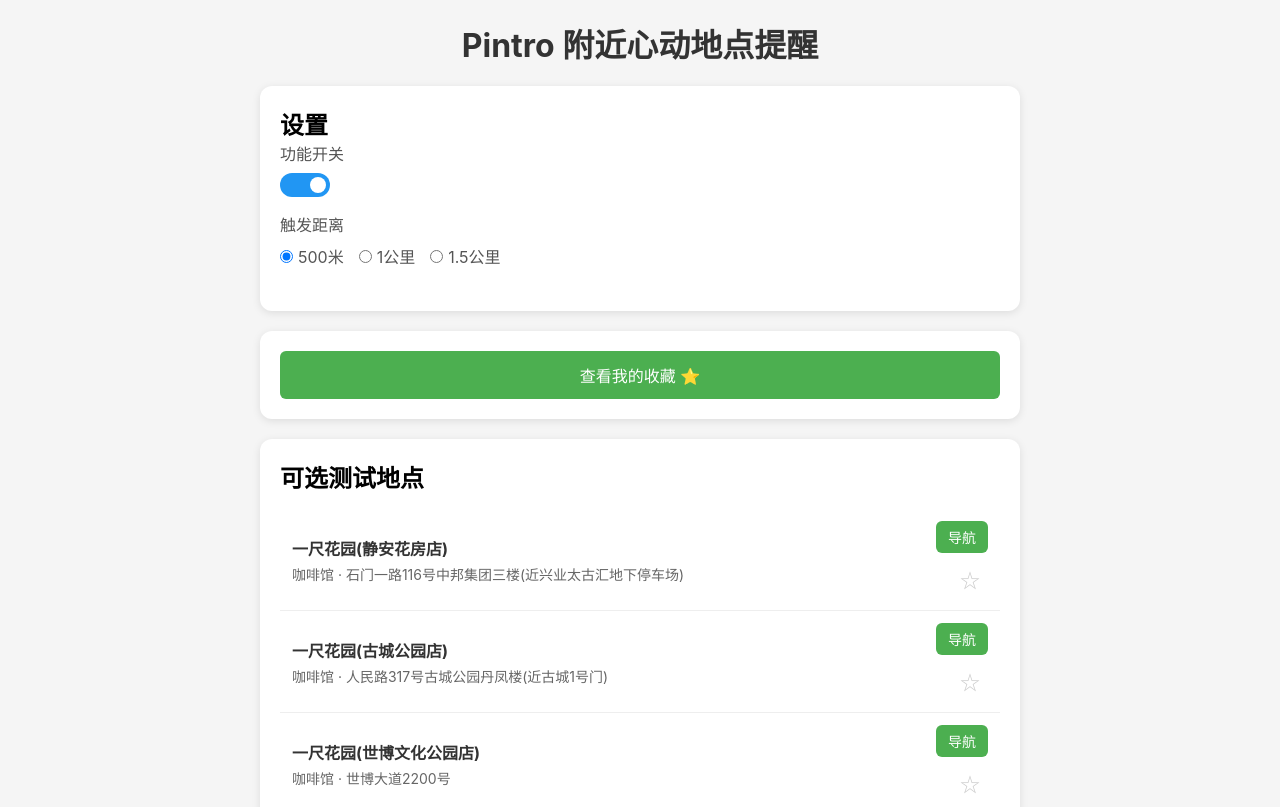
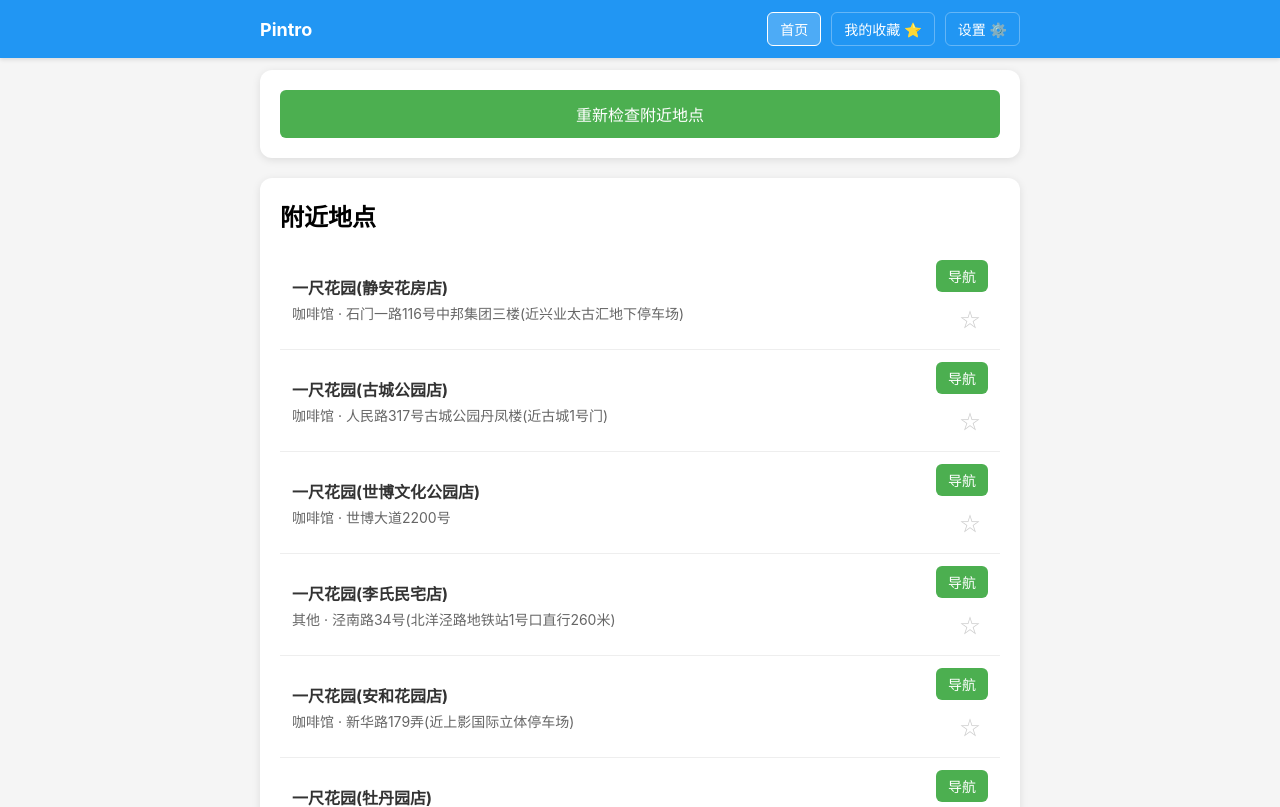
Before and after one commit to yuwenanle/Pintro, a plain HTML site: page index.html in a window 1280 px wide. Shown: the top 807 px of the page. Drawn offline with Linux system fonts and the light colour scheme.

Commit message:
重构：顶部固定导航栏，拆分为两个页面（首页/我的收藏），设置放入弹窗

```diff
--- a/index.html
+++ b/index.html
@@ -14,8 +14,59 @@
             font-family: -apple-system, BlinkMacSystemFont, 'Segoe UI', Roboto, Oxygen, Ubuntu, Cantarell, sans-serif;
             max-width: 800px;
             margin: 0 auto;
-            padding: 20px;
+            padding: 70px 20px 20px 20px;
             background-color: #f5f5f5;
+        }
+        /* 顶部固定导航栏 */
+        .navbar {
+            position: fixed;
+            top: 0;
+            left: 0;
+            right: 0;
+            background-color: #2196F3;
+            z-index: 1001;
+            box-shadow: 0 2px 4px rgba(0,0,0,0.1);
+        }
+        .navbar-content {
+            max-width: 800px;
+            margin: 0 auto;
+            display: flex;
+            justify-content: space-between;
+            align-items: center;
+            padding: 12px 20px;
+        }
+        .navbar-brand {
+            color: white;
+            font-size: 18px;
+            font-weight: bold;
+        }
+        .navbar-menu {
+            display: flex;
+            gap: 10px;
+        }
+        .nav-item {
+            color: white;
+            background: none;
+            border: 1px solid rgba(255,255,255,0.3);
+            padding: 6px 12px;
+            border-radius: 6px;
+            cursor: pointer;
+            font-size: 14px;
+            transition: all 0.3s;
+        }
+        .nav-item:hover {
+            background-color: rgba(255,255,255,0.2);
+        }
+        .nav-item.active {
+            background-color: rgba(255,255,255,0.2);
+            border-color: white;
+        }
+        /* 页面容器 */
+        .page {
+            display: none;
+        }
+        .page.active {
+            display: block;
         }
         h1 {
             color: #333;
@@ -262,10 +313,50 @@
     </style>
 </head>
 <body>
-    <h1>Pintro 附近心动地点提醒</h1>
+    <!-- 顶部固定导航栏 -->
+    <nav class="navbar">
+        <div class="navbar-content">
+            <div class="navbar-brand">Pintro</div>
+            <div class="navbar-menu">
+                <button class="nav-item active" data-page="home" onclick="switchPage('home')">首页</button>
+                <button class="nav-item" data-page="favorites" onclick="switchPage('favorites')">我的收藏 ⭐</button>
+                <button class="nav-item" data-page="settings" onclick="openSettingsModal()">设置 ⚙️</button>
+            </div>
+        </div>
+    </nav>
+
+    <!-- 首页：地点列表 -->
+    <div id="page-home" class="page active">
+        <div class="card">
+            <div id="debugInfo" class="debug-info" style="display: none;">
+                <strong>调试信息</strong><br>
+                <span id="debugText"></span>
+            </div>
+            <button class="btn btn-refresh" id="refreshBtn">重新检查附近地点</button>
+        </div>
 
         <div class="card">
+            <h2>附近地点</h2>
+            <div class="places-list" id="testPlaces"></div>
+        </div>
+    </div>
+
+    <!-- 我的收藏页面 -->
+    <div id="page-favorites" class="page">
+        <div class="card my-collection">
+            <h2>我的收藏</h2>
+            <div id="myCollection"></div>
+        </div>
+    </div>
+
+    <!-- 设置弹窗 -->
+    <div id="settingsModal" class="modal">
+        <div class="modal-content">
+            <span class="modal-close" onclick="closeSettingsModal()">&times;</span>
+            <div class="modal-title">
                 <h2>设置</h2>
+            </div>
+            <div id="modalBody">
                 <div class="setting-group">
                     <label>功能开关</label>
                     <label class="switch">
@@ -274,7 +365,7 @@
                     </label>
                 </div>
                 <div class="setting-group">
-            <label>触发距离</label>
+                    <label>触发提醒距离</label>
                     <div class="radio-group">
                         <label><input type="radio" name="distance" value="500" checked> 500米</label>
                         <label><input type="radio" name="distance" value="1000"> 1公里</label>
@@ -282,29 +373,7 @@
                     </div>
                 </div>
             </div>
-
-    <div class="card">
-        <div style="display: flex; gap: 10px;">
-            <button class="btn btn-refresh" id="scrollToCollectionBtn" style="flex: 1;">查看我的收藏 ⭐</button>
         </div>
-    </div>
-
-    <div class="card">
-        <h2>可选测试地点</h2>
-        <div class="places-list" id="testPlaces"></div>
-    </div>
-
-    <div class="card my-collection">
-        <h2>我的收藏</h2>
-        <div id="myCollection"></div>
-    </div>
-
-    <div class="card">
-        <div id="debugInfo" class="debug-info" style="display: none;">
-            <strong>调试信息</strong><br>
-            <span id="debugText"></span>
-        </div>
-        <button class="btn btn-refresh" id="refreshBtn">重新检查附近地点</button>
     </div>
 
     <!-- 提醒弹窗 -->
@@ -423,6 +492,33 @@
             const c = 2 * Math.atan2(Math.sqrt(a), Math.sqrt(1-a));
 
             return R * c; // 距离（米）
+        }
+
+        // 页面切换
+        function switchPage(pageName) {
+            // 隐藏所有页面
+            document.querySelectorAll('.page').forEach(page => {
+                page.classList.remove('active');
+            });
+            // 显示选中页面
+            document.getElementById(`page-${pageName}`).classList.add('active');
+            // 更新导航按钮状态
+            document.querySelectorAll('.nav-item').forEach(item => {
+                item.classList.remove('active');
+                if (item.dataset.page === pageName) {
+                    item.classList.add('active');
+                }
+            });
+        }
+
+        // 打开设置弹窗
+        function openSettingsModal() {
+            document.getElementById('settingsModal').style.display = "block";
+        }
+
+        // 关闭设置弹窗
+        function closeSettingsModal() {
+            document.getElementById('settingsModal').style.display = "none";
         }
 
         // 检查是否可以触发提醒（测试阶段：总是允许触发）
@@ -796,11 +892,6 @@
                 checkNearbyPlaces('manual');
             });
 
-            // 跳转到我的收藏
-            document.getElementById('scrollToCollectionBtn').addEventListener('click', () => {
-                document.querySelector('.my-collection').scrollIntoView({ behavior: 'smooth' });
-            });
-
             // 点击遮罩关闭弹窗
             document.getElementById('alertModal').addEventListener('click', e => {
                 if (e.target.id === 'alertModal') {
@@ -811,6 +902,12 @@
             document.getElementById('navModal').addEventListener('click', e => {
                 if (e.target.id === 'navModal') {
                     closeNavModal();
+                }
+            });
+            // 点击遮罩关闭设置弹窗
+            document.getElementById('settingsModal').addEventListener('click', e => {
+                if (e.target.id === 'settingsModal') {
+                    closeSettingsModal();
                 }
             });
         }
```
Lines whose indentation alone changed are shown as unchanged.
